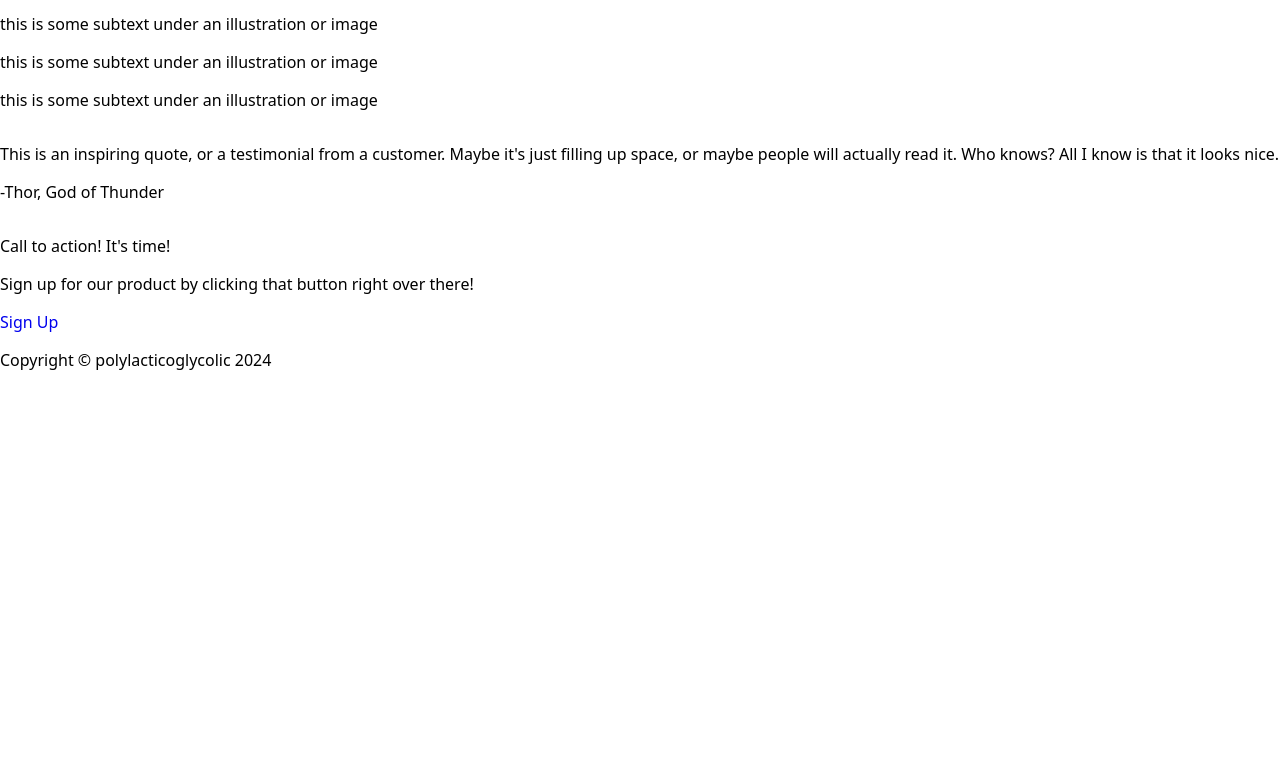
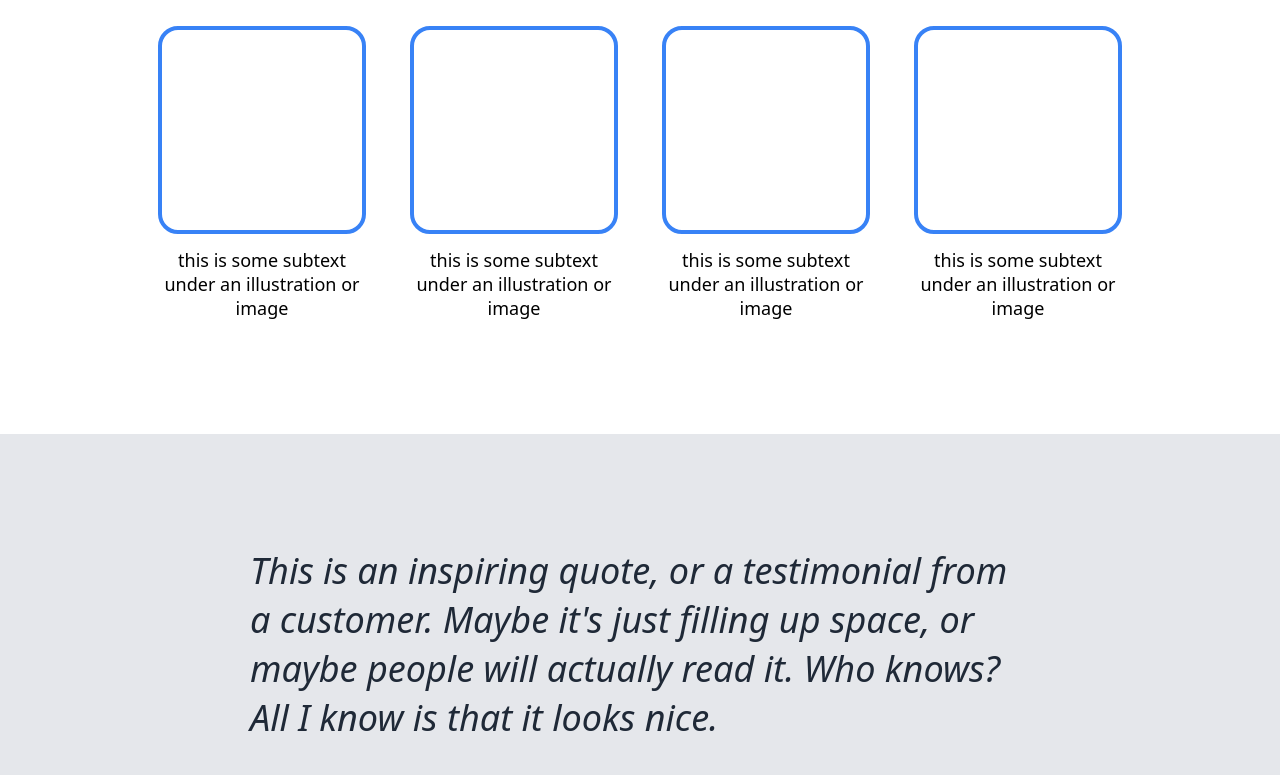
Before and after one commit to polylacticoglycolic/landing-page, a plain HTML site: page index.html in a window 1280 px wide. Shown: the part 710-1485 px from the top of the page. Before the commit the page ends 1097 px from the top, so only its background shows below. Drawn offline with Linux system fonts and the light colour scheme.

Commit message:
CSS Styling First Draft

```diff
--- a/index.html
+++ b/index.html
@@ -39,25 +39,24 @@
       </div>
     </div>
     <div class="info">
-        <div class="info-header">
+      <div class="info-header">
             <p>Some random information.</p>
-        </div>
       </div>
       <div class="info-cards-container">
         <div class="info-cards">
-            <!-- img to be placed -->
+            <div class ="info-img"></div>
             <p class="image-subtext">this is some subtext under an illustration or image</p>
         </div>
         <div class="info-cards">
-            <!-- img to be placed -->
+            <div class ="info-img"></div>
             <p class="image-subtext">this is some subtext under an illustration or image</p>
         </div>
         <div class="info-cards">
-            <!-- img to be placed -->
+            <div class ="info-img"></div>
             <p class="image-subtext">this is some subtext under an illustration or image</p>
         </div>
         <div class="info-cards">
-            <!-- img to be placed -->
+            <div class ="info-img"></div>
             <p class="image-subtext">this is some subtext under an illustration or image</p>
         </div>
       </div>
@@ -90,7 +89,7 @@
 </div>
     <div class="footer">
         <div>
-            <p>Copyright © polylacticoglycolic 2024</p>
+            <p class="footer-text">Copyright © polylacticoglycolic 2024</p>
         </div>
     </div>
 </body>
--- a/style.css
+++ b/style.css
@@ -59,7 +59,8 @@ a {
     font-size: 48px;
     font-weight: 800;
     color: #F9FAF8;
-    margin-bottom: -18px;
+    margin-top: -48px;
+    margin-bottom: -48px;
 }
 
 .hero-second {
@@ -92,3 +93,132 @@ a {
 .image-placeholder {
     color:#E5E7EB
 }
+
+.hero-left {
+    display: flex;
+    flex-direction: column;
+    justify-content: space-between;
+}
+
+.info {
+    flex: 1;
+    display: flex;
+    flex-direction: column;
+    margin: 24px;
+}
+
+.info-header {
+    text-align: center;
+    font-size: 36px;
+    font-weight: 800;
+    color: #1F2937;
+    margin-bottom: 24px;
+}
+
+.info-cards-container {
+    display: flex;
+    justify-content: center;
+    gap: 52px;
+}
+
+.info-cards {
+    max-width: 200px;
+}
+
+.image-subtext {
+    font-size: 18px;
+    text-align: center;
+}
+
+.info-img {
+    outline: #3882F6 solid 4px;
+    height: 200px;
+    border-radius: 16px;
+}
+
+.test {
+    flex: 1;
+    display: flex;
+    flex-direction: column;
+    background-color: #E5E7EB;
+    box-sizing: border-box;
+    margin-top: 96px;
+    padding: 250px;
+    height: 450px;
+    justify-content: center;
+    align-items: center;
+}
+
+.quote {
+    font-size: 36px;
+    font-style: italic;
+    font-weight: 200;
+    color: #1F2937;
+}
+
+.author {
+    align-self: flex-end;
+    font-size: 24px;
+    font-weight: 600;
+}
+
+.cta {
+    flex: 1;
+    display: flex;
+    align-items: center;
+    justify-content: center;
+    height: 300px;
+}
+
+.cta-container {
+    display: flex;
+    background-color: #3882F6;
+    border-radius: 12px;
+}
+
+.cta-content {
+    padding: 24px 192px;
+    display: flex;
+    gap: 12vh;
+}
+
+.cta-text {
+    font-size: 24px;
+    color: #F9FAF8;
+    font-weight: 600;
+    margin-bottom: -36px;
+}
+
+.cta-right {
+    align-self: center;
+}
+
+.cta-left {
+    display: flex;
+    flex-direction: column;
+}
+
+.cta-secondary-text {
+    font-size: 18px;
+    color: #E5E7EB;
+}
+
+.button2 {
+    color: #F9FAF8;
+    outline: #F9FAF8 2px solid;
+    padding: 8px 32px;
+    border-radius: 8px;
+    font-weight: 700;
+}
+
+.footer {
+    display: flex;
+    height: 100px;
+    background-color: #1F2937;
+    justify-content: center;
+    align-items: center;
+}
+
+.footer-text {
+    color: #E5E7EB;
+}
```
